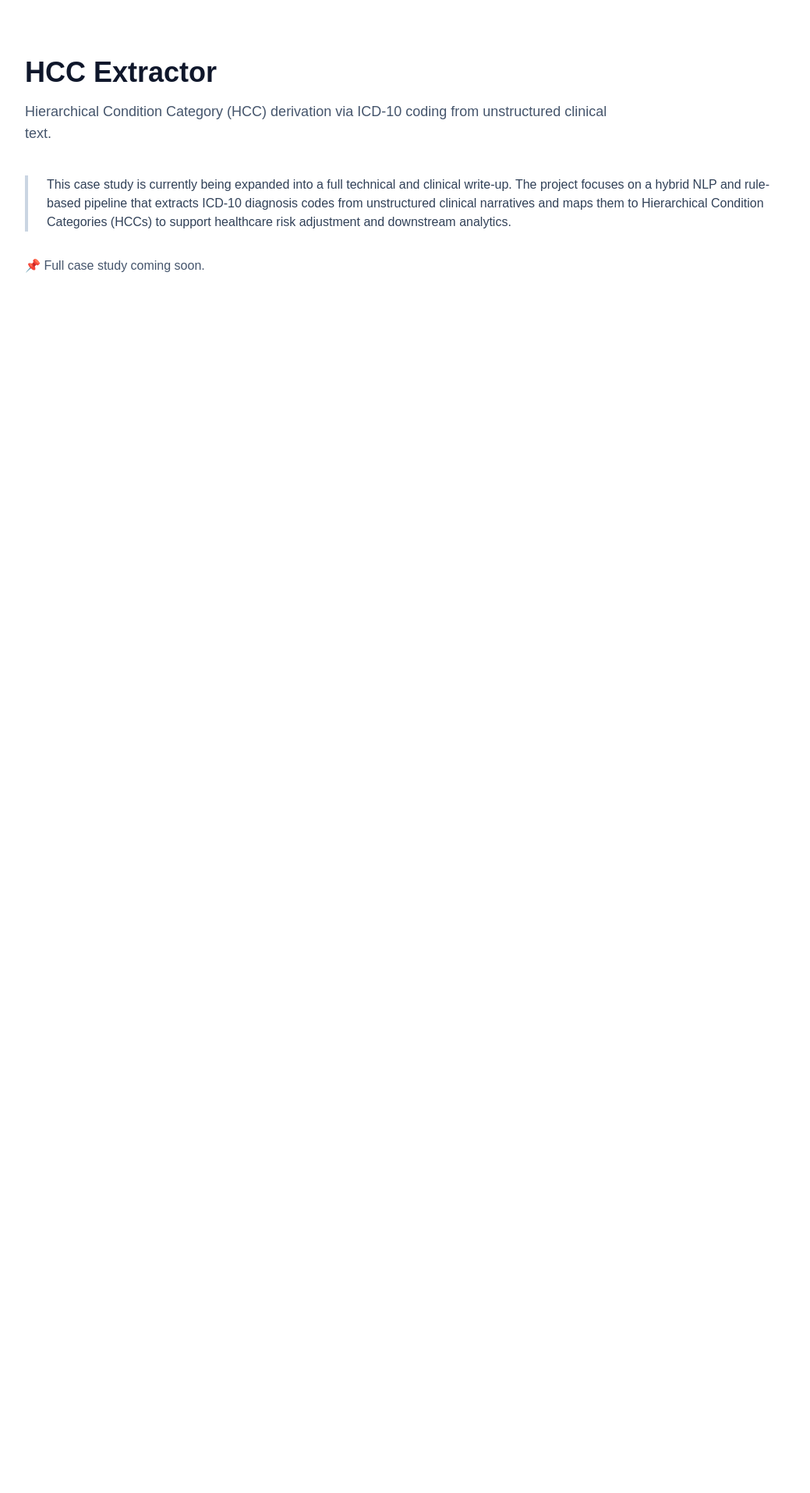
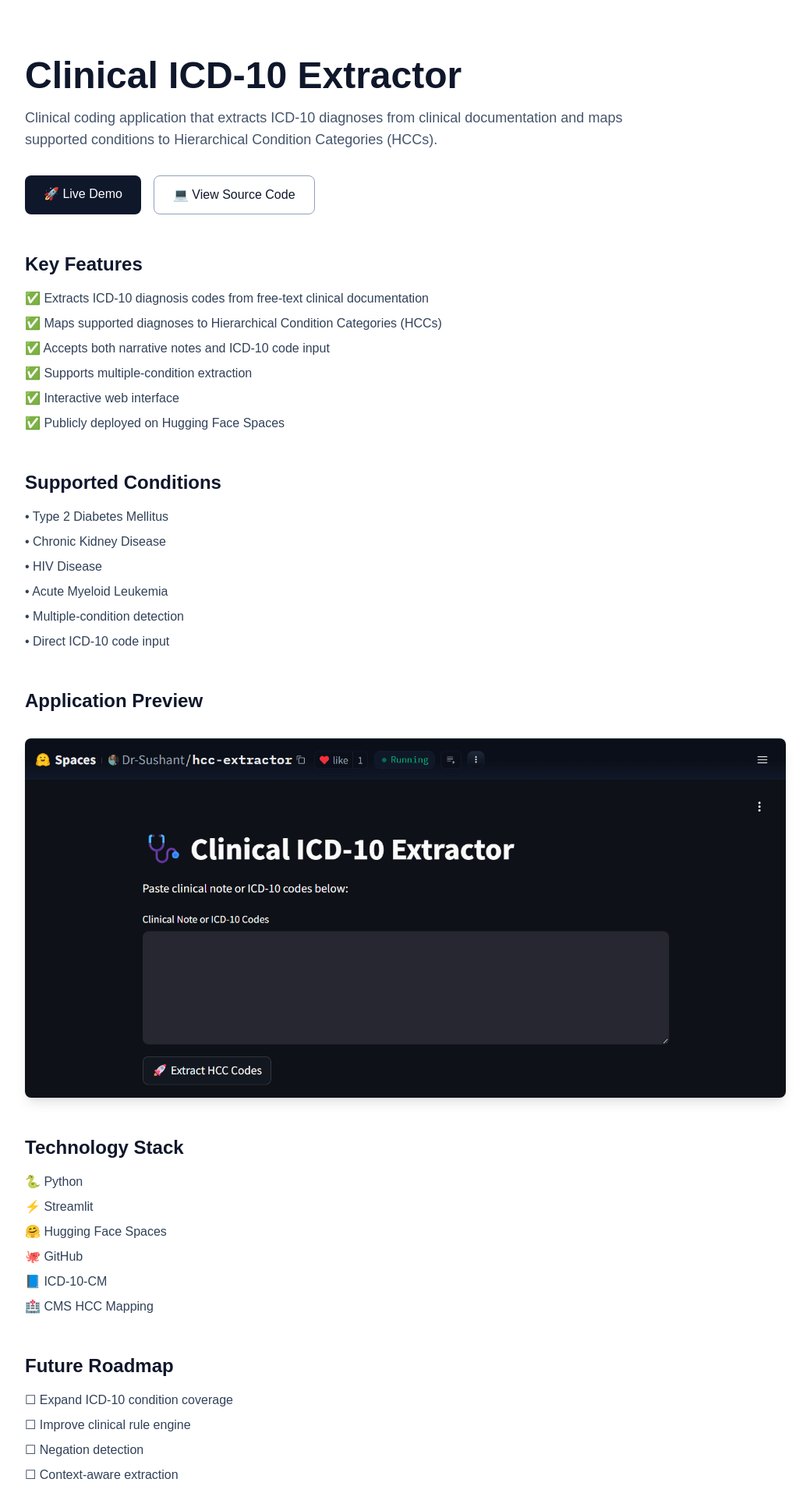
Before and after one commit to Dr-Sushant/dr-sushant-portfolio, a Next.js app: page /hcc-extractor in a window 1280 px wide. Shown: the part 80-1995 px from the top of the page at 78% size, without its empty margins (120-1159 px from the left). Before the commit the page ends 857 px from the top, so only its background shows below. Built offline with nearby package versions, Linux system fonts and the light colour scheme.

Commit message:
Enhance Clinical ICD-10 Extractor project page

```diff
--- a/pages/hcc-extractor.js
+++ b/pages/hcc-extractor.js
@@ -1,5 +1,5 @@
+import Head from "next/head"
 import Nav from "../components/Nav"
-import Head from "next/head"
 
 export default function HCCExtractor() {
   return (
@@ -11,31 +11,118 @@
 
       <main className="min-h-screen bg-white text-slate-900">
         <section className="max-w-5xl mx-auto px-6 py-24">
-          <h1 className="text-3xl md:text-4xl font-bold">
-            HCC Extractor
+          <h1 className="text-4xl md:text-5xl font-bold">
+            Clinical ICD-10 Extractor
           </h1>
 
           <p className="mt-4 text-lg text-slate-600 max-w-3xl">
-            Hierarchical Condition Category (HCC) derivation via ICD-10 coding
-from unstructured clinical text.
+            Clinical coding application that extracts ICD-10 diagnoses from clinical documentation and maps supported conditions to Hierarchical Condition Categories (HCCs).
 
           </p>
 
+          <div className="mt-8 flex flex-wrap gap-4">
+
+            <a
+              href="https://huggingface.co/spaces/Dr-Sushant/hcc-extractor"
+              target="_blank"
+              rel="noopener noreferrer"
+              className="px-6 py-3 bg-slate-900 text-white rounded-lg hover:bg-slate-700 transition"
+            >
+              🚀 Live Demo
+            </a>
+
+            <a
+              href="https://github.com/Dr-Sushant/hcc_extractor_project"
+              target="_blank"
+              rel="noopener noreferrer"
+              className="px-6 py-3 border border-slate-400 rounded-lg hover:bg-slate-100 transition"
+            >
+              💻 View Source Code
+            </a>
+
+          </div>
+
+          <h2 className="text-2xl font-semibold mt-12">
+            Key Features
+          </h2>
+
+          <ul className="mt-4 space-y-2 text-slate-700">
+            <li>✅ Extracts ICD-10 diagnosis codes from free-text clinical documentation</li>
+            <li>✅ Maps supported diagnoses to Hierarchical Condition Categories (HCCs)</li>
+            <li>✅ Accepts both narrative notes and ICD-10 code input</li>
+            <li>✅ Supports multiple-condition extraction</li>
+            <li>✅ Interactive web interface</li>
+            <li>✅ Publicly deployed on Hugging Face Spaces</li>
+          </ul>
+
+          <h2 className="text-2xl font-semibold mt-12">
+            Supported Conditions
+          </h2>
+
+          <ul className="mt-4 space-y-2 text-slate-700">
+            <li>• Type 2 Diabetes Mellitus</li>
+            <li>• Chronic Kidney Disease</li>
+            <li>• HIV Disease</li>
+            <li>• Acute Myeloid Leukemia</li>
+            <li>• Multiple-condition detection</li>
+            <li>• Direct ICD-10 code input</li>
+          </ul>
+
+          <h2 className="text-2xl font-semibold mt-12">
+            Application Preview
+          </h2>
+
+          <a
+            href="https://huggingface.co/spaces/Dr-Sushant/hcc-extractor"
+            target="_blank"
+            rel="noopener noreferrer"
+          >
+            <img
+              src="/HF1.png"
+              alt="Clinical ICD-10 Extractor Architecture"
+              className="mt-8 rounded-lg shadow-lg hover:shadow-2xl transition"
+            />
+          </a>
+
+          <h2 className="text-2xl font-semibold mt-12">
+            Technology Stack
+          </h2>
+
+          <ul className="mt-4 space-y-2 text-slate-700">
+            <li>🐍 Python</li>
+            <li>⚡ Streamlit</li>
+            <li>🤗 Hugging Face Spaces</li>
+            <li>🐙 GitHub</li>
+            <li>📘 ICD-10-CM</li>
+            <li>🏥 CMS HCC Mapping</li>
+          </ul>
+
+          <h2 className="text-2xl font-semibold mt-12">
+            Future Roadmap
+          </h2>
+
+          <ul className="mt-4 space-y-2 text-slate-700">
+            <li>☐ Expand ICD-10 condition coverage</li>
+            <li>☐ Improve clinical rule engine</li>
+            <li>☐ Negation detection</li>
+            <li>☐ Context-aware extraction</li>
+            <li>☐ FHIR-compatible outputs</li>
+            <li>☐ Export results as CSV and JSON</li>
+          </ul>
+
+          <h2 className="text-2xl font-semibold mt-12">
+            Case Study
+          </h2>
+
           <div className="mt-10 border-l-4 border-slate-300 pl-6">
             <p className="text-slate-700">
-              This case study is currently being expanded into a full technical
-and clinical write-up. The project focuses on a hybrid NLP and
-rule-based pipeline that extracts ICD-10 diagnosis codes from
-unstructured clinical narratives and maps them to Hierarchical
-Condition Categories (HCCs) to support healthcare risk adjustment
-and downstream analytics.
-
+              A detailed technical and clinical case study describing the architecture, design decisions, implementation, evaluation, and future development of this project is currently being prepared. The project focuses on a hybrid NLP and rule-based pipeline that extracts ICD-10 diagnosis codes from unstructured clinical narratives and maps them to Hierarchical Condition Categories (HCCs) to support healthcare risk adjustment and downstream analytics.
 
             </p>
           </div>
 
           <p className="mt-8 text-slate-600">
-            📌 Full case study coming soon.
+            📌 Detailed technical documentation and case study coming soon.
           </p>
         </section>
       </main>
```
Also changed, not shown: public/HF1.png (added), 1 other file (tests, documents, lock files or other folders).
